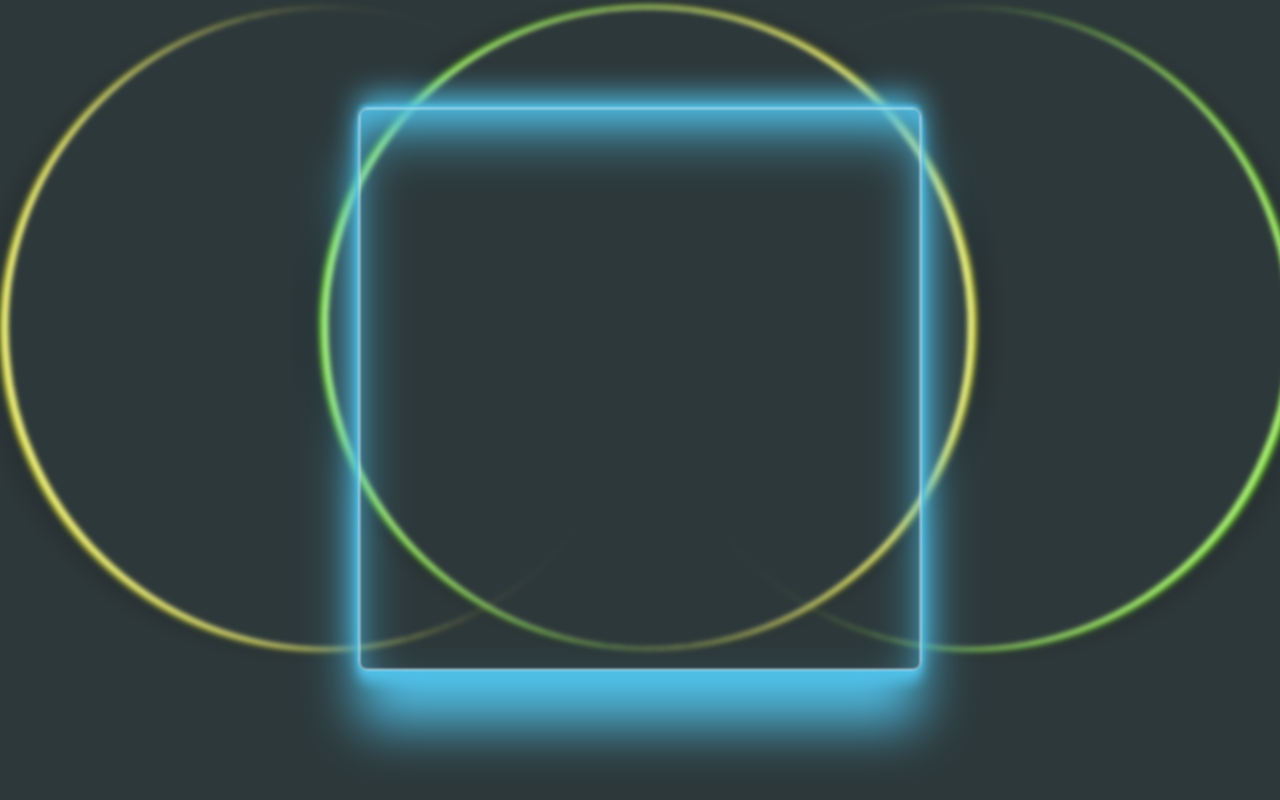
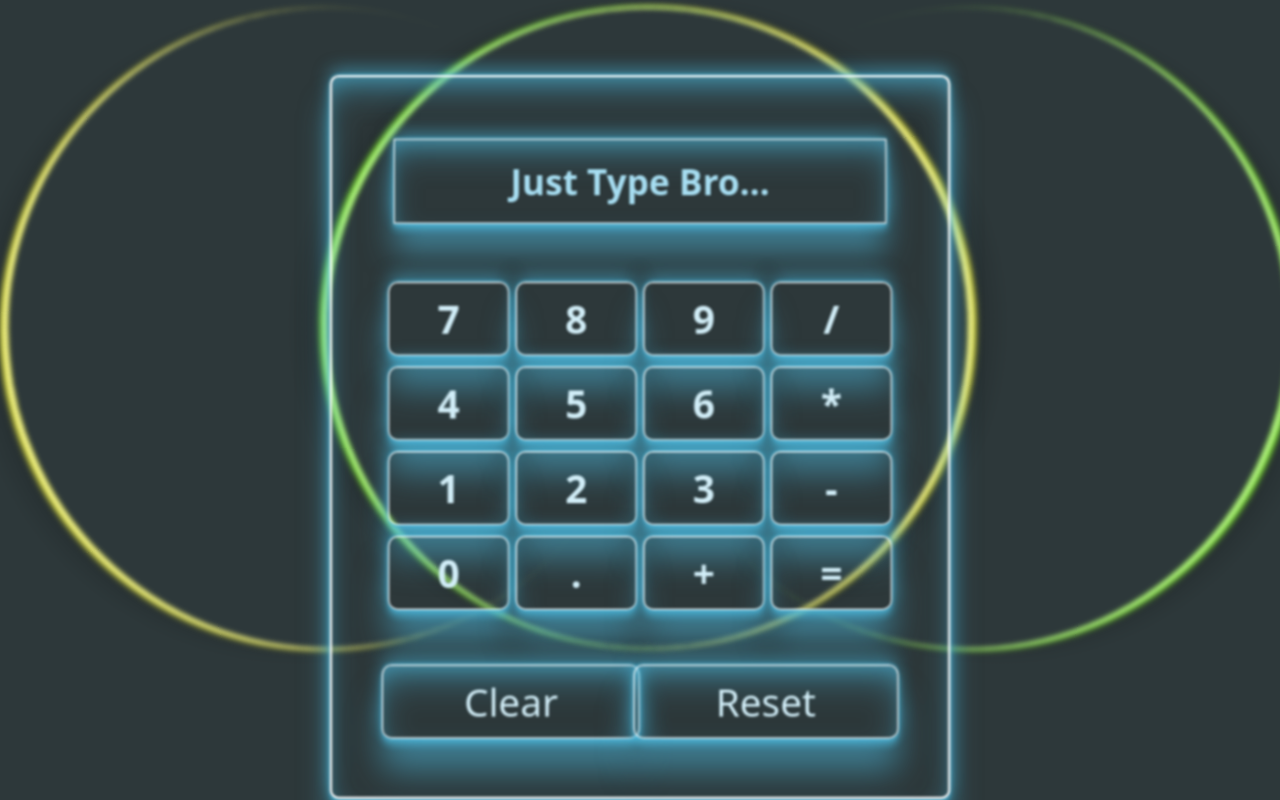
Before and after one commit to AmarVcode/NeonLight-X-Calculator, a plain HTML site: page index.html in a window 1280 px wide. Drawn offline with Linux system fonts and the light colour scheme.

Commit message:
complete css

```diff
--- a/index.html
+++ b/index.html
@@ -19,7 +19,38 @@
     <div id="container4"></div>
 
     <div id="calculator">
+        <div id="answer">
+            Just Type Bro...
+        </div>
+        <div id="numbers">
 
+
+        <div>7</div>
+        <div>8</div>
+        <div>9</div>
+        <div>/</div>
+        <div>4</div>
+        <div>5</div>
+        <div>6</div>
+        <div>*</div>
+        <div>1</div>
+        <div>2</div>
+        <div>3</div>
+        <div>-</div>
+        <div>0</div>
+        <div>.</div>
+        <div>+</div>
+        <div>=</div>
+
+        </div>
+        <div id="resetclear">
+            <div>
+Clear
+            </div>
+            <div>
+Reset
+            </div>
+        </div>
     </div>
 </body>
 
--- a/style.css
+++ b/style.css
@@ -1,7 +1,7 @@
 body{
 
 background-color: #2D383A;
-
+font-family: system-ui, -apple-system, BlinkMacSystemFont, 'Segoe UI', Roboto, Oxygen, Ubuntu, Cantarell, 'Open Sans', 'Helvetica Neue', sans-serif;
 }
 
 #container1{
@@ -96,12 +96,110 @@ background-color: #2D383A;
 
 #calculator{
     max-width: 70vh;
-    height: 70vh;
     margin: auto;
     position: relative;
     top: 100px;
     box-shadow: #50BFE6 0px 54px 55px, #50BFE6 0px -12px 30px, #50BFE6 0px 4px 6px, #50BFE6 0px 12px 13px, #50BFE6 0px -3px 5px, #50BFE6 0px 30px 60px -12px inset, #50BFE6 0px 18px 36px -18px inset;
     border-radius: 1vh;
     filter: blur(0.1vh);
+    border: 2px solid white;
+    color: #50BFE6;
+    font-size: 4vh;
+    animation: calculators 10s ease-in-out;
+}
+
+
+
+
+#answer{
+    box-shadow: inherit;
+    max-width: 80%;
+    margin: 10%;
+    padding: 2vh;
+    text-align: center;
     border: 1px solid white;
+    font-weight: bold;
+    cursor: help;
 }
+
+
+#numbers{
+    display: grid;
+    grid-template-columns: auto auto auto auto;
+    width: 80%;
+    margin: 10%;
+    gap: 2vh;
+
+}
+
+#numbers>div{
+    box-shadow: #50BFE6 0px 54px 55px, #50BFE6 0px -12px 30px, #50BFE6 0px 4px 6px, #50BFE6 0px 12px 13px, #50BFE6 0px -3px 5px;
+    cursor: pointer;
+    padding: 1vh;
+    text-align: center;
+    border: 1px solid white;
+    font-weight: bold;
+    border-radius: 1vh;
+    transition: 1s ease-in-out;
+    animation: calculators 10s ease-in-out;
+}
+
+#numbers>div:hover{
+    box-shadow: #FAFA37 0px 5px 15px;
+    transition: 200ms ease-in-out;
+    color: #2D383A;
+    background-color: #FAFA37;
+    filter: blur(0.2vh);
+}
+
+#numbers>div:active{
+    transition: 100ms;
+    transform: scale(1.1);
+}
+
+#resetclear{
+    display: grid;
+    grid-template-columns: auto auto;
+    width: 80%;
+    margin: 10%;
+    gap: 2vh;
+
+}
+
+#resetclear>div{
+    box-shadow: #50BFE6 0px 54px 55px, #50BFE6 0px -12px 30px, #50BFE6 0px 4px 6px, #50BFE6 0px 12px 13px, #50BFE6 0px -3px 5px, #50BFE6 0px 30px 60px -12px inset, #50BFE6 0px 18px 36px -18px inset;
+    border: 1px solid white;
+    text-align: center;
+    border-radius: 1vh;
+    padding: 1vh;
+    cursor: pointer;
+    animation: calculators 10s ease-in-out;
+}
+
+#resetclear>div:hover{
+    transition: 200ms ease-in-out;
+    color: #ffffff;
+    background-color: #FD0E35;
+    box-shadow: #FD0E35 0px 5px 15px;
+}
+
+#resetclear>div:active{
+    transition: 100ms;
+    transform: scale(1.2);
+}
+
+
+
+@keyframes calculators {
+    0%{
+        box-shadow: none;
+        transform: scale(0);
+        color: white;
+    }
+    50%{
+        transform: scale(1.1);
+    }
+    100%{
+        transform: scale(1);
+    }
+}
```
